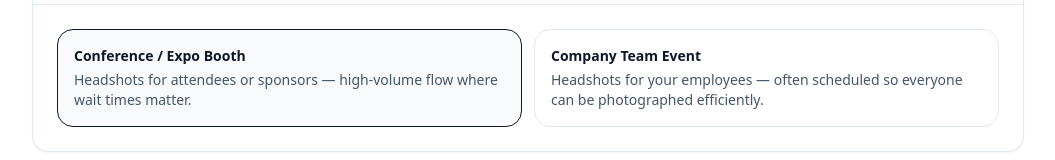
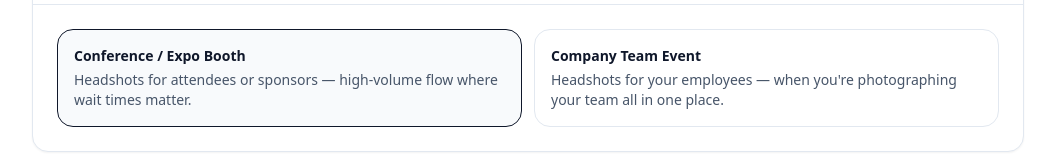
Before and after one commit to headshotpros/conference-headshot-booth-calculator, a Next.js app: page / in a window 1280 px wide. Shown: the part 241-401 px from the top of the page, without its empty margins (112-1167 px from the left). Built offline with nearby package versions, Linux system fonts and the light colour scheme.

Commit message:
Add files via upload

```diff
--- a/app/page.tsx
+++ b/app/page.tsx
@@ -490,7 +490,7 @@ export default function Page() {
               }`}
             >
               <div className="text-sm font-semibold text-slate-900">Company Team Event</div>
-              <div className="mt-1 text-sm text-slate-600">Headshots for your employees — often scheduled so everyone can be photographed efficiently.</div>
+              <div className="mt-1 text-sm text-slate-600">Headshots for your employees — when you're photographing your team all in one place.</div>
             </button>
           </div>
         </section>
```
